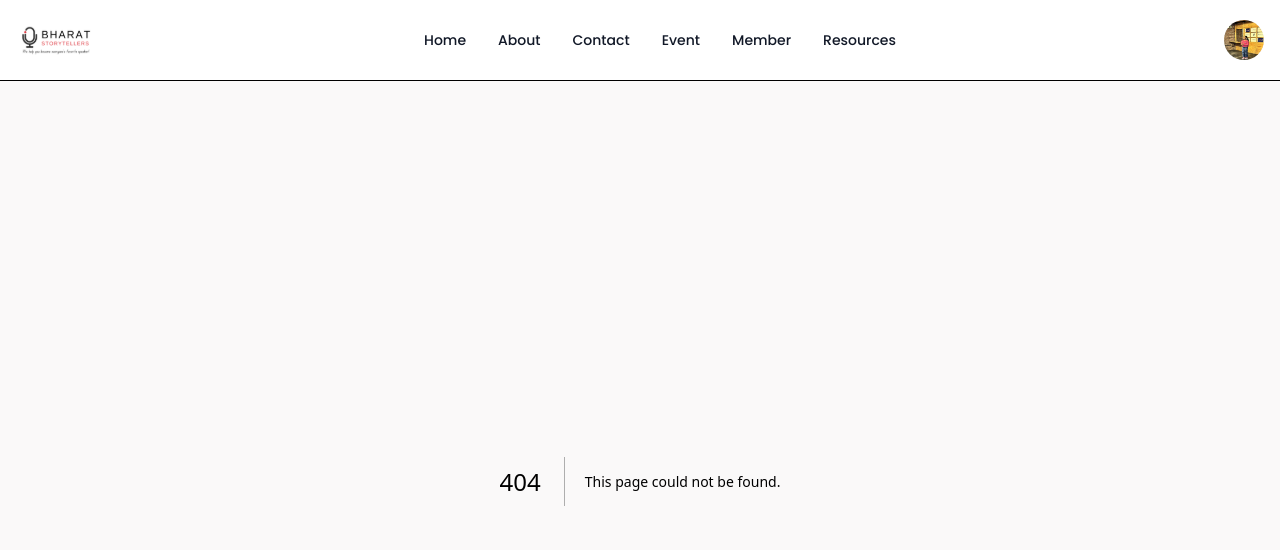
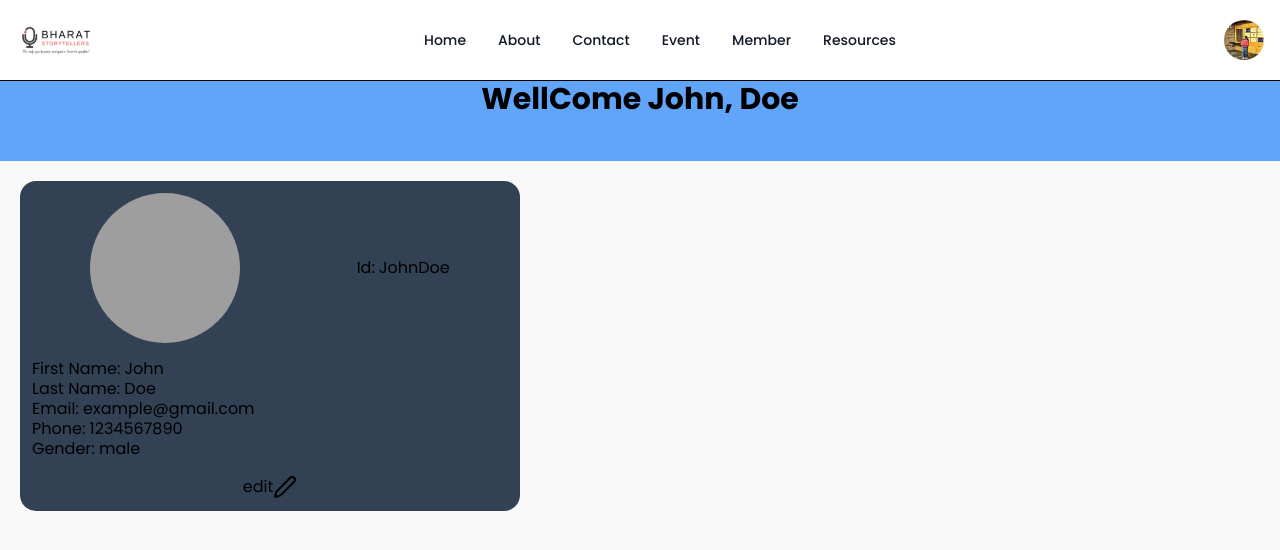
Before and after one commit to enoughio/P1-BST, a Next.js app in the folder frontend/: page /member/1 in a window 1280 px wide. Before the commit this address had no page. Shown: the top 550 px of the page. Built offline with nearby package versions, Linux system fonts and the light colour scheme; grey boxes are pictures that could not be loaded.

Commit message:
add BasicInfo component and user profile page; include avatar and user details

```diff
--- /dev/null
+++ b/frontend/app/(pages)/member/[username]/BasicInfo.jsx
@@ -0,0 +1,56 @@
+import { Avatar, AvatarFallback, AvatarImage } from "@/components/ui/avatar";
+import { PenIcon } from "lucide-react";
+import Image from "next/image";
+import React from "react";
+
+const user = {
+  username: "JohnDoe",
+  firstName: "John",
+  lastName: "Doe",
+  email: "example@gmail.com",
+  Phone: "1234567890",
+  gender: "male",
+};
+
+const BasicInfo = (props) => {
+  const {
+    username = "JohnDoe",
+    firstName = "John",
+    lastName = "Doe",
+    email = "example@gmail.com",
+    Phone = "1234567890",
+    gender = "male",
+  } = props.user;
+
+  return (
+    <div className="max-w-[500px] bg-slate-700 flex  flex-col p-3 gap-4 rounded-2xl m-5">
+
+      <div className="flex  items-center justify-around">
+        <Avatar className="w-[150px] h-[150px]">
+          <AvatarImage src="https://github.com/shadcn.png" />
+          <AvatarFallback>CN</AvatarFallback>
+        </Avatar>
+        <h5>Id: {username}</h5>
+      </div>
+
+      <div>
+        <ul className="leading-5">
+            <li>First Name: {firstName}</li>
+            <li>Last Name: {lastName}</li>
+            <li>Email: {email}</li>
+            <li>Phone: {Phone}</li>
+            <li>Gender: {gender}</li>
+
+        </ul>
+
+      </div>
+
+      <div className="flex justify-center items-center">
+        <h1>edit</h1>
+        <PenIcon />{" "}
+      </div>
+    </div>
+  );
+};
+
+export default BasicInfo;
--- /dev/null
+++ b/frontend/app/(pages)/member/[username]/page.jsx
@@ -0,0 +1,42 @@
+import { Phone } from "lucide-react";
+import React from "react";
+import BasicInfo from "./BasicInfo";
+
+const user = {
+  username: "JohnDoe",
+  firstName: "John",
+  lastName: "Doe",
+  email: "example@gmail.com",
+  Phone: "1234567890",
+  gender: "male",
+  DOB: "01-01-1990",
+  address: "123, Main Street, City, Country",
+  profilePic: "https://picsum.photos/200/300",
+};
+
+const page = () => {
+  const { firstName, lastName } = user; // destructure firstName and lastName from user
+
+  return (
+    <div>
+      <div className=" w-full h-20 bg-blue-400 text-center ">
+        <h1 className="text-3xl font-bold my-auto">
+          WellCome {firstName}, {lastName}{" "}
+        </h1>{" "}
+      </div>
+
+      {/* basic info   */}
+      <BasicInfo user={user} />
+
+      {/* additionla info */}
+
+      {/* my club  */}
+
+      {/* membership history */}
+
+      {/* privercy policy */}
+    </div>
+  );
+};
+
+export default page;
--- a/frontend/app/globals.css
+++ b/frontend/app/globals.css
@@ -1,6 +1,13 @@
 @tailwind base;
 @tailwind components;
 @tailwind utilities;
+
+
+* {
+  margin: 0;
+  padding: 0;
+  box-sizing: border-box;
+}
 
 body {
   font-family: Arial, Helvetica, sans-serif;
@@ -48,3 +55,14 @@ body {
     @apply bg-background text-foreground;
   }
 }
+
+
+
+/* @layer base {
+  * {
+    @apply border-border outline-ring/50;
+  }
+  body {
+    @apply bg-background text-foreground;
+  }
+} */
--- /dev/null
+++ b/frontend/components/ui/avatar.jsx
@@ -0,0 +1,35 @@
+"use client"
+
+import * as React from "react"
+import * as AvatarPrimitive from "@radix-ui/react-avatar"
+
+import { cn } from "@/lib/utils"
+
+const Avatar = React.forwardRef(({ className, ...props }, ref) => (
+  <AvatarPrimitive.Root
+    ref={ref}
+    className={cn("relative flex h-10 w-10 shrink-0 overflow-hidden rounded-full", className)}
+    {...props} />
+))
+Avatar.displayName = AvatarPrimitive.Root.displayName
+
+const AvatarImage = React.forwardRef(({ className, ...props }, ref) => (
+  <AvatarPrimitive.Image
+    ref={ref}
+    className={cn("aspect-square h-full w-full", className)}
+    {...props} />
+))
+AvatarImage.displayName = AvatarPrimitive.Image.displayName
+
+const AvatarFallback = React.forwardRef(({ className, ...props }, ref) => (
+  <AvatarPrimitive.Fallback
+    ref={ref}
+    className={cn(
+      "flex h-full w-full items-center justify-center rounded-full bg-muted",
+      className
+    )}
+    {...props} />
+))
+AvatarFallback.displayName = AvatarPrimitive.Fallback.displayName
+
+export { Avatar, AvatarImage, AvatarFallback }
--- a/frontend/next.config.mjs
+++ b/frontend/next.config.mjs
@@ -1,4 +1,17 @@
 /** @type {import('next').NextConfig} */
-const nextConfig = {};
+const nextConfig = {
+
+    images: {
+        remotePatterns: [
+            {
+                protocol: 'https',
+                hostname: 'picsum.photos',
+                pathname: '/**',
+            }
+        ]
+    },
+
+
+};
 
 export default nextConfig;
--- a/frontend/package.json
+++ b/frontend/package.json
@@ -9,6 +9,7 @@
     "lint": "next lint"
   },
   "dependencies": {
+    "@radix-ui/react-avatar": "^1.1.3",
     "@radix-ui/react-dialog": "^1.1.6",
     "@radix-ui/react-slot": "^1.1.2",
     "autoprefixer": "^10.4.20",
```
Also changed, not shown: 1 other file (tests, documents, lock files or other folders).
